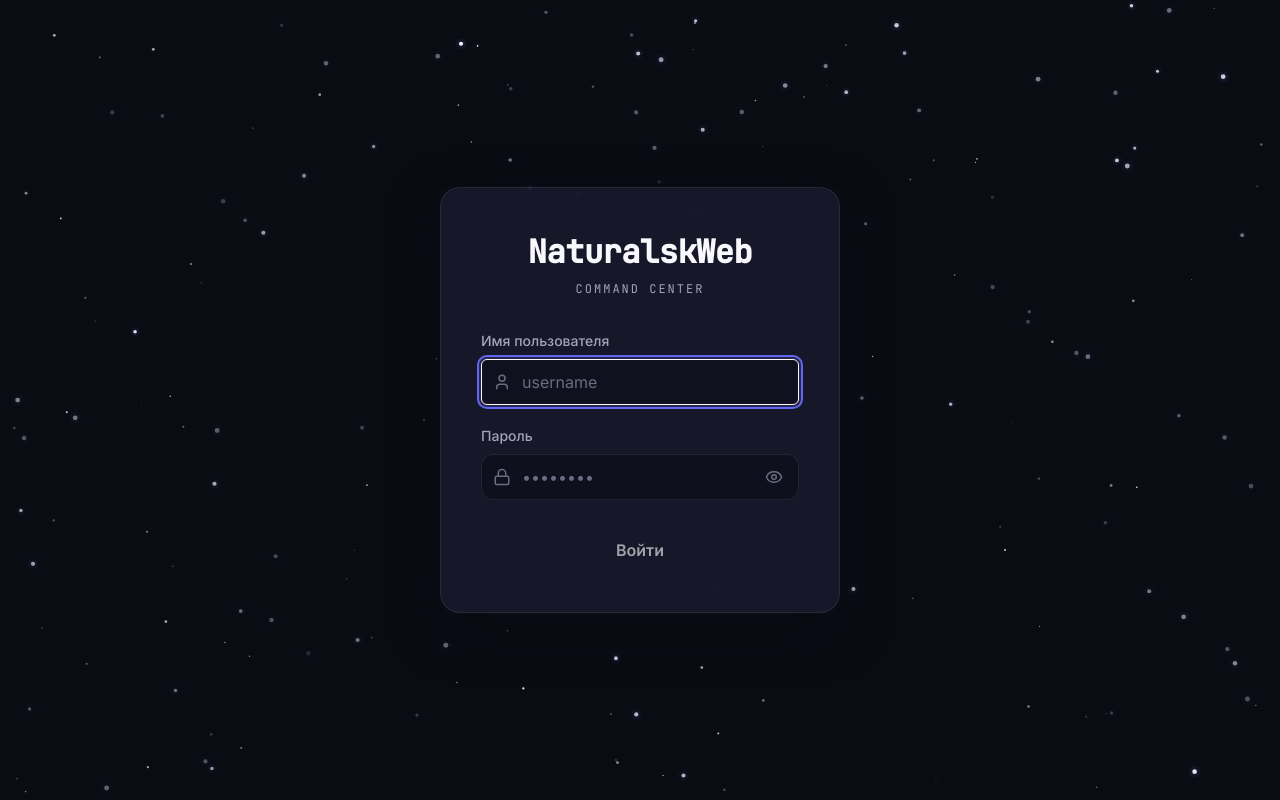
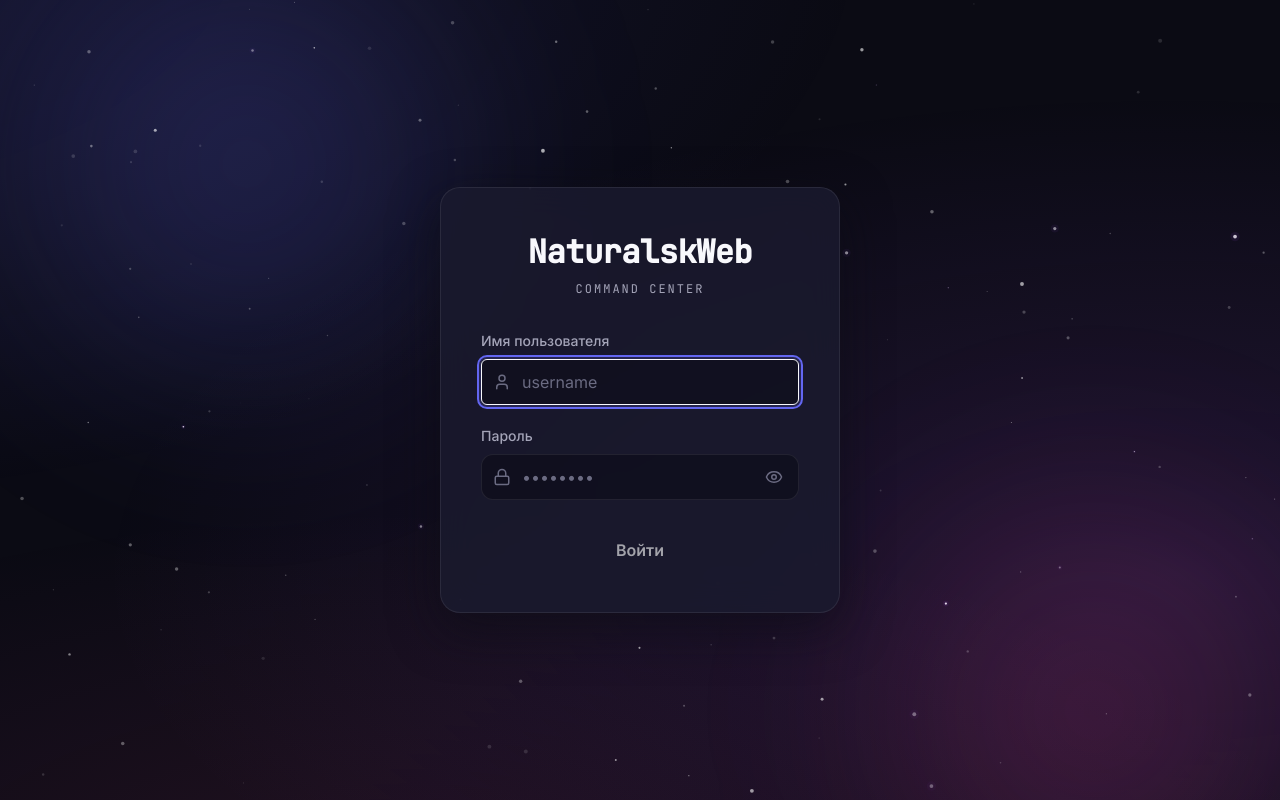
Before and after one commit to Injannia/naturalskweb, a React (Vite) app in the folder frontend/: page /login in a window 1280 px wide. Built offline with nearby package versions, Linux system fonts and the light colour scheme.

Commit message:
feat(ui): add Aurora mesh background and rebalance starfield
Co-Authored-By: Claude Opus 4.7 <noreply@anthropic.com>

```diff
--- /dev/null
+++ b/frontend/src/components/AuroraBackground/AuroraBackground.module.css
@@ -0,0 +1,65 @@
+.layer {
+  position: fixed;
+  inset: 0;
+  z-index: 0;
+  pointer-events: none;
+  overflow: hidden;
+}
+
+.mesh {
+  position: absolute;
+  inset: 0;
+  background:
+    radial-gradient(ellipse 80% 60% at 20% 30%, rgba(99, 102, 241, 0.18), transparent 60%),
+    radial-gradient(ellipse 70% 50% at 80% 70%, rgba(168, 85, 247, 0.14), transparent 60%),
+    radial-gradient(ellipse 60% 40% at 50% 90%, rgba(236, 72, 153, 0.10), transparent 60%);
+  background-size: 200% 200%;
+  background-position: 0% 0%;
+  animation: meshFlow 18s ease-in-out infinite;
+  will-change: background-position;
+}
+
+.blob {
+  position: absolute;
+  width: 600px;
+  height: 600px;
+  border-radius: 50%;
+  filter: blur(80px);
+  opacity: 0.55;
+  will-change: transform;
+}
+
+.blob1 {
+  background: radial-gradient(circle, rgba(99, 102, 241, 0.45), transparent 70%);
+  top: -200px;
+  left: -150px;
+  animation: blobDrift1 24s ease-in-out infinite;
+}
+
+.blob2 {
+  background: radial-gradient(circle, rgba(236, 72, 153, 0.38), transparent 70%);
+  bottom: -250px;
+  right: -180px;
+  animation: blobDrift2 28s ease-in-out infinite;
+}
+
+@keyframes meshFlow {
+  0%, 100% { background-position: 0% 0%; }
+  50% { background-position: 100% 100%; }
+}
+
+@keyframes blobDrift1 {
+  0%, 100% { transform: translate3d(0, 0, 0) scale(1); }
+  33% { transform: translate3d(120px, 80px, 0) scale(1.08); }
+  66% { transform: translate3d(60px, 160px, 0) scale(0.96); }
+}
+
+@keyframes blobDrift2 {
+  0%, 100% { transform: translate3d(0, 0, 0) scale(1); }
+  33% { transform: translate3d(-100px, -60px, 0) scale(1.05); }
+  66% { transform: translate3d(-160px, 40px, 0) scale(0.92); }
+}
+
+@media (prefers-reduced-motion: reduce) {
+  .mesh, .blob1, .blob2 { animation: none; }
+}
--- /dev/null
+++ b/frontend/src/components/AuroraBackground/AuroraBackground.tsx
@@ -0,0 +1,11 @@
+import styles from './AuroraBackground.module.css'
+
+export default function AuroraBackground() {
+  return (
+    <div className={styles.layer} aria-hidden="true">
+      <div className={styles.mesh} />
+      <div className={`${styles.blob} ${styles.blob1}`} />
+      <div className={`${styles.blob} ${styles.blob2}`} />
+    </div>
+  )
+}
--- a/frontend/src/components/Layout/MainLayout.tsx
+++ b/frontend/src/components/Layout/MainLayout.tsx
@@ -1,5 +1,6 @@
 import { useEffect, useState } from 'react'
 import { Outlet } from 'react-router-dom'
+import AuroraBackground from '../AuroraBackground/AuroraBackground'
 import StarryBackground from '../StarryBackground/StarryBackground'
 import Sidebar from './Sidebar'
 import Topbar from './Topbar'
@@ -22,6 +23,7 @@ export default function MainLayout() {
 
   return (
     <>
+      <AuroraBackground />
       <StarryBackground />
       <div className={styles.layout}>
         <Sidebar isOpen={sidebarOpen} onClose={() => setSidebarOpen(false)} />
--- a/frontend/src/components/StarryBackground/StarryBackground.tsx
+++ b/frontend/src/components/StarryBackground/StarryBackground.tsx
@@ -42,17 +42,26 @@ export default function StarryBackground() {
 
     function initStars() {
       const count = Math.min(
-        400,
-        Math.max(200, Math.floor((canvas!.width * canvas!.height) / 5000)),
+        240,
+        Math.max(120, Math.floor((canvas!.width * canvas!.height) / 8000)),
       )
-      stars = Array.from({ length: count }, () => ({
-        x: Math.random() * canvas!.width,
-        y: Math.random() * canvas!.height,
-        size: Math.random() * 2 + 0.5,
-        opacity: Math.random() * 0.8 + 0.2,
-        twinkleSpeed: Math.random() * 0.02 + 0.005,
-        twinklePhase: Math.random() * Math.PI * 2,
-      }))
+      stars = Array.from({ length: count }, () => {
+        const tier = Math.random()
+        const opacity =
+          tier < 0.5
+            ? Math.random() * 0.2 + 0.2 // dim 0.2-0.4
+            : tier < 0.85
+              ? Math.random() * 0.2 + 0.5 // mid 0.5-0.7
+              : Math.random() * 0.15 + 0.8 // bright 0.8-0.95
+        return {
+          x: Math.random() * canvas!.width,
+          y: Math.random() * canvas!.height,
+          size: Math.random() * 1.6 + 0.4,
+          opacity,
+          twinkleSpeed: Math.random() * 0.015 + 0.004,
+          twinklePhase: Math.random() * Math.PI * 2,
+        }
+      })
     }
 
     function spawnShootingStar() {
@@ -86,10 +95,10 @@ export default function StarryBackground() {
         ctx!.fillStyle = `rgba(255, 255, 255, ${alpha})`
         ctx!.fill()
 
-        if (star.size > 1.5) {
+        if (star.opacity > 0.75) {
           ctx!.beginPath()
           ctx!.arc(star.x, star.y, star.size * 2.5, 0, Math.PI * 2)
-          ctx!.fillStyle = `rgba(110, 123, 255, ${alpha * 0.08})`
+          ctx!.fillStyle = `rgba(168, 85, 247, ${alpha * 0.10})`
           ctx!.fill()
         }
       }
@@ -154,7 +163,7 @@ export default function StarryBackground() {
         left: 0,
         width: '100%',
         height: '100%',
-        zIndex: 0,
+        zIndex: 1,
         pointerEvents: 'none',
         willChange: 'transform',
       }}
--- a/frontend/src/pages/ChangePassword/ChangePasswordPage.tsx
+++ b/frontend/src/pages/ChangePassword/ChangePasswordPage.tsx
@@ -3,6 +3,7 @@ import { useNavigate } from 'react-router-dom'
 import { toast } from 'react-toastify'
 import api from '../../api/client'
 import { useAuth } from '../../stores/authStore'
+import AuroraBackground from '../../components/AuroraBackground/AuroraBackground'
 import StarryBackground from '../../components/StarryBackground/StarryBackground'
 import styles from './ChangePasswordPage.module.css'
 
@@ -91,6 +92,7 @@ export default function ChangePasswordPage() {
 
   return (
     <>
+      <AuroraBackground />
       <StarryBackground />
       <div className={styles.container}>
         <div className={styles.card}>
--- a/frontend/src/pages/Login/LoginPage.tsx
+++ b/frontend/src/pages/Login/LoginPage.tsx
@@ -4,6 +4,7 @@ import { User, Lock, Eye, EyeOff, AlertCircle } from 'lucide-react'
 import axios from 'axios'
 import api from '../../api/client'
 import { useAuth } from '../../stores/authStore'
+import AuroraBackground from '../../components/AuroraBackground/AuroraBackground'
 import StarryBackground from '../../components/StarryBackground/StarryBackground'
 import type { TokenResponse, User as UserType } from '../../types'
 import styles from './LoginPage.module.css'
@@ -67,6 +68,7 @@ export default function LoginPage() {
 
   return (
     <>
+      <AuroraBackground />
       <StarryBackground />
       <div className={styles.container}>
         <div className={styles.card}>
```
